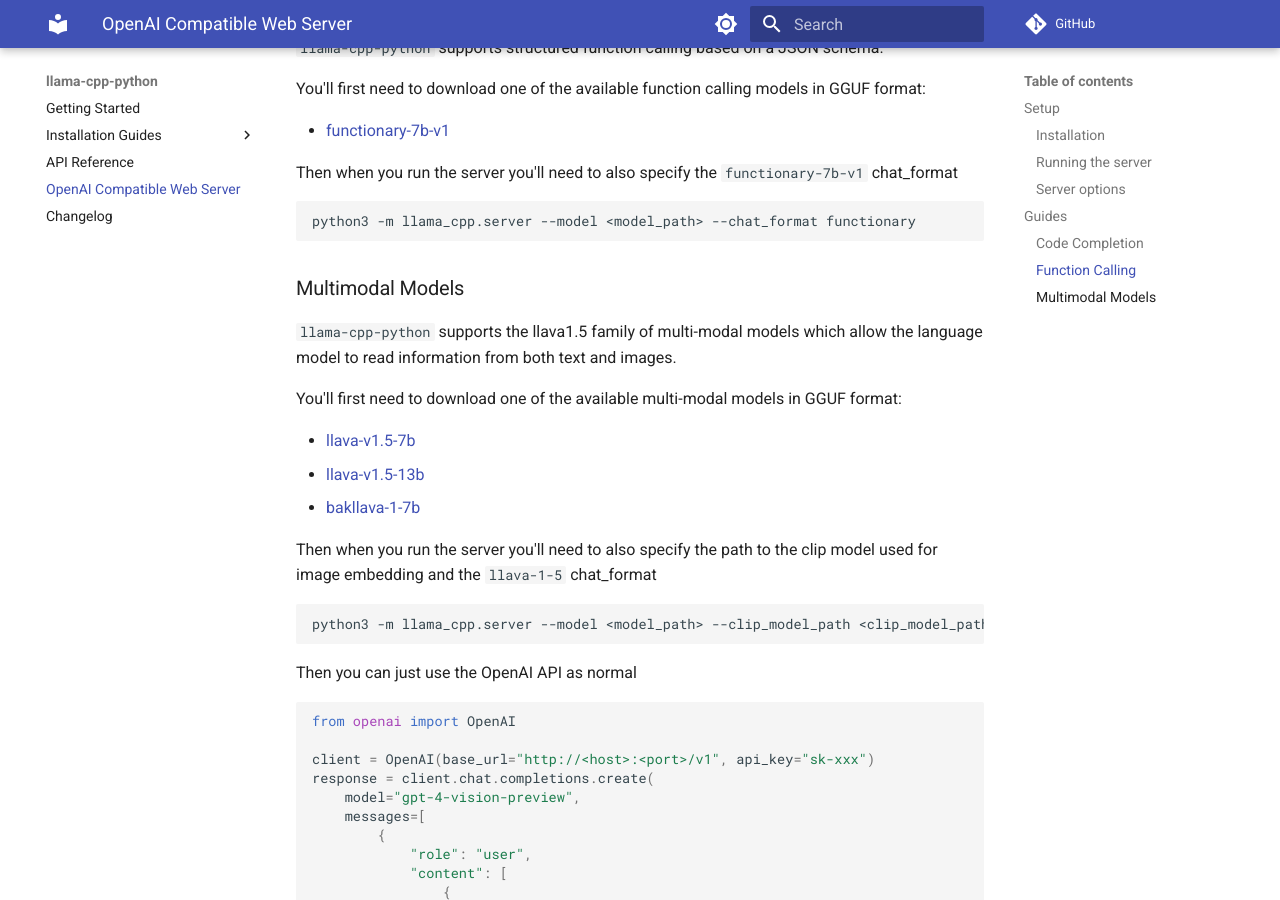
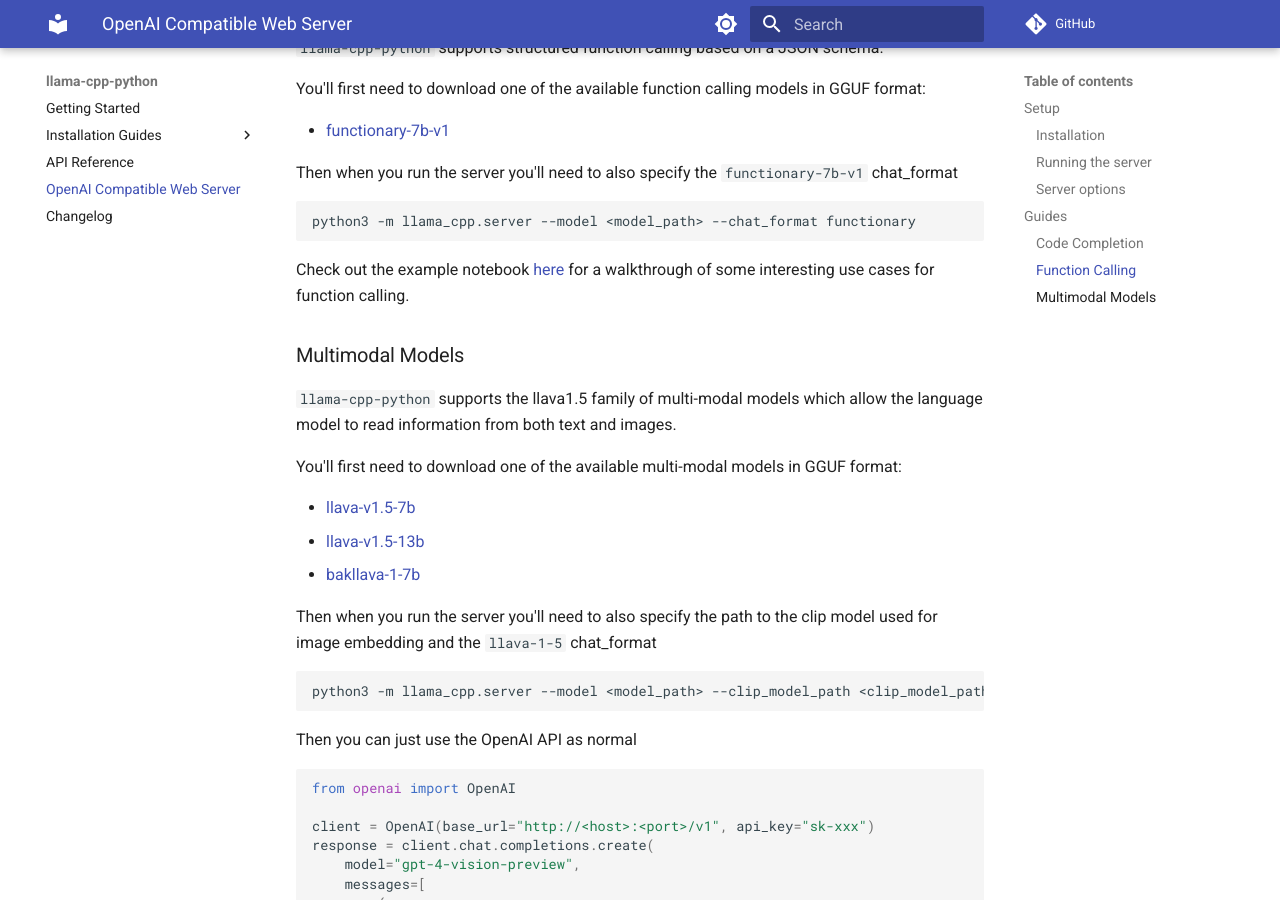
Before and after one commit to nayanzin33sergey/Python-llama-cpp, an MkDocs documentation site: the page built from docs/server.md, in a window 1280 px wide and 900 px high, scrolled down 1562 px. Built offline with MkDocs 1.6.1 and Material for MkDocs 9.7.7, drawn with Linux system fonts in a browser that asks for light colours; comment, search, counter and statistics services are not loaded.

Commit message:
docs: Add link to function calling notebook

````diff
--- a/docs/server.md
+++ b/docs/server.md
@@ -77,6 +77,8 @@ Then when you run the server you'll need to also specify the `functionary-7b-v1`
 python3 -m llama_cpp.server --model <model_path> --chat_format functionary
 ```
 
+Check out the example notebook [here](https://github.com/abetlen/llama-cpp-python/blob/main/examples/notebooks/Functions.ipynb) for a walkthrough of some interesting use cases for function calling.
+
 ### Multimodal Models
 
 `llama-cpp-python` supports the llava1.5 family of multi-modal models which allow the language model to
````
